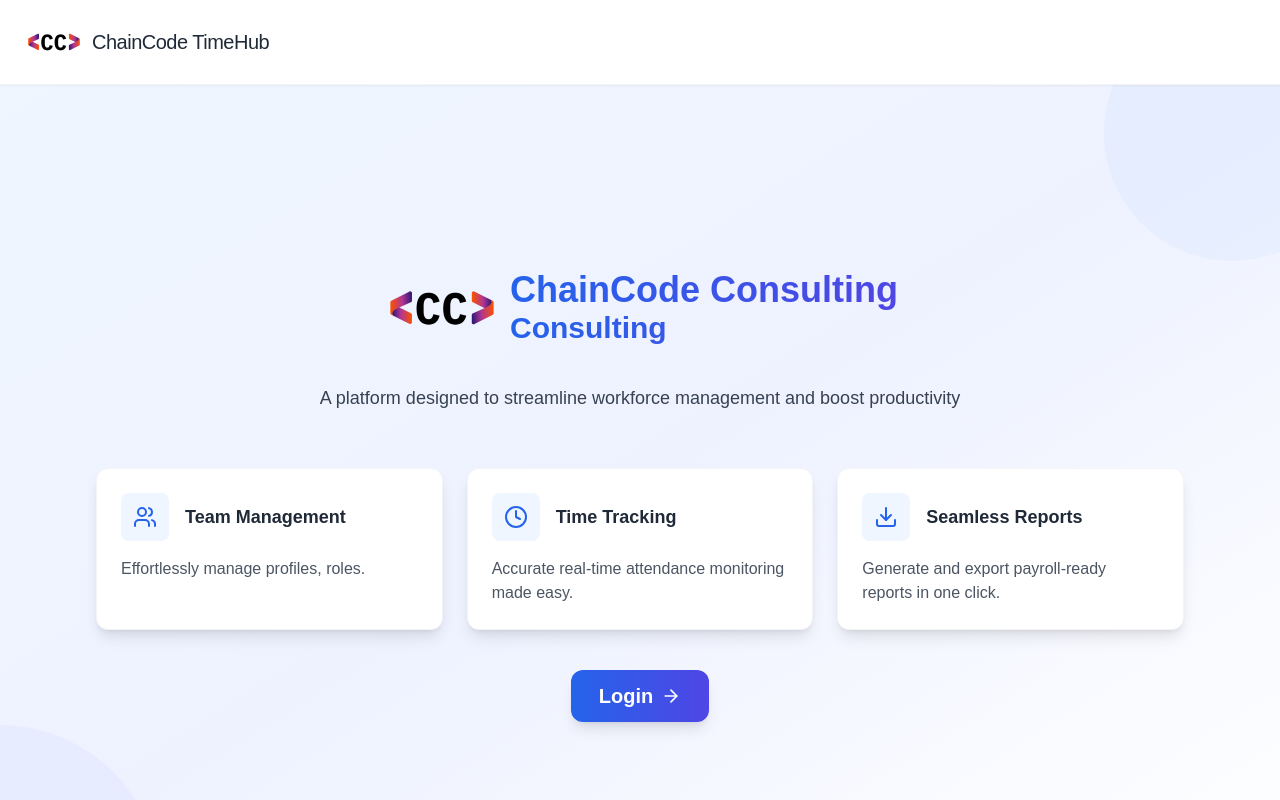
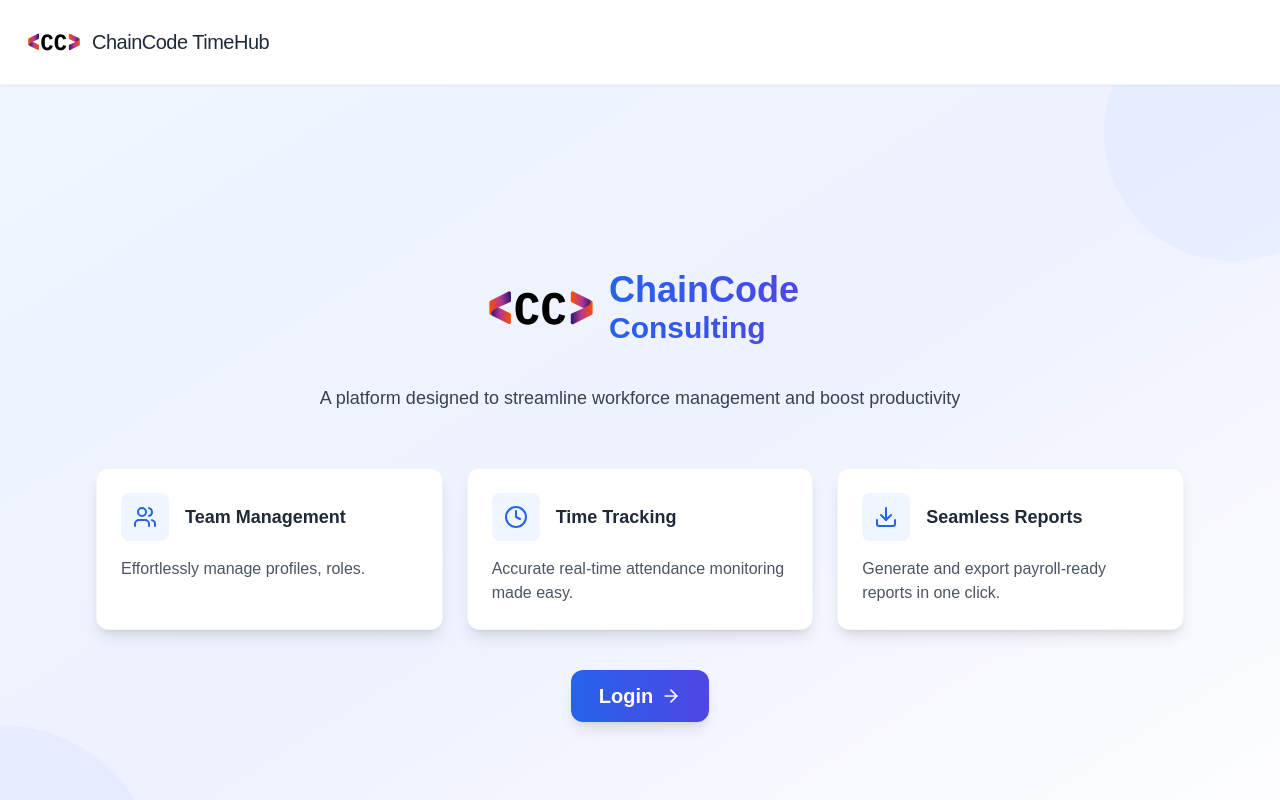
Before and after one commit to cclchd-rishabh/chaincode-time-hub, a Next.js app: page / in a window 1280 px wide. Shown: the top 800 px of the page. Built offline with nearby package versions, Linux system fonts and the light colour scheme.

Commit message:
corrected chaincode-content

```diff
--- a/components/HomePage.js
+++ b/components/HomePage.js
@@ -53,7 +53,7 @@ export default function EnhancedLandingPage() {
             <div>
 
               <h1 className="text-4xl font-bold bg-gradient-to-r from-blue-600 to-indigo-600 bg-clip-text text-transparent">
-                ChainCode Consulting
+                ChainCode
               </h1>
               <h2 className="text-3xl font-bold bg-gradient-to-r from-blue-600 to-indigo-600 bg-clip-text text-transparent">Consulting</h2>
             </div>
```
